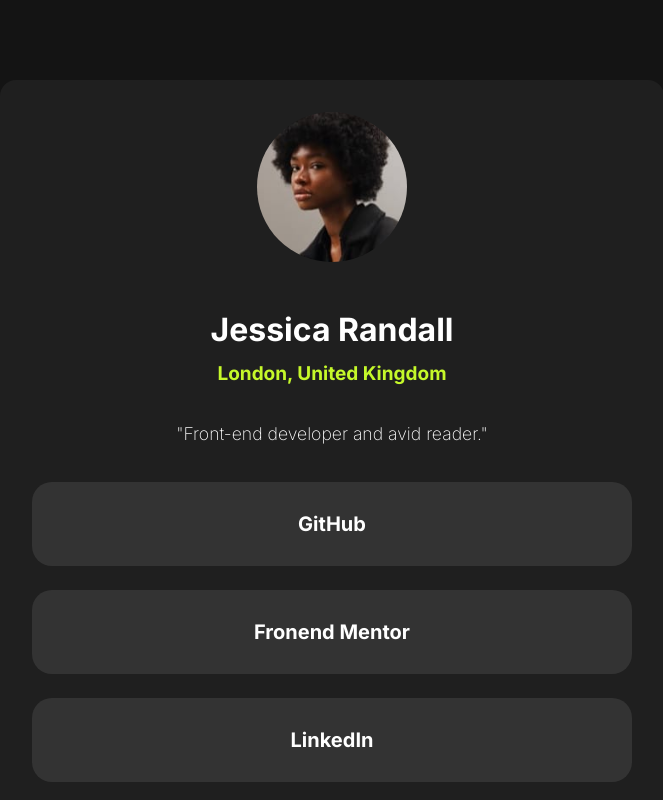
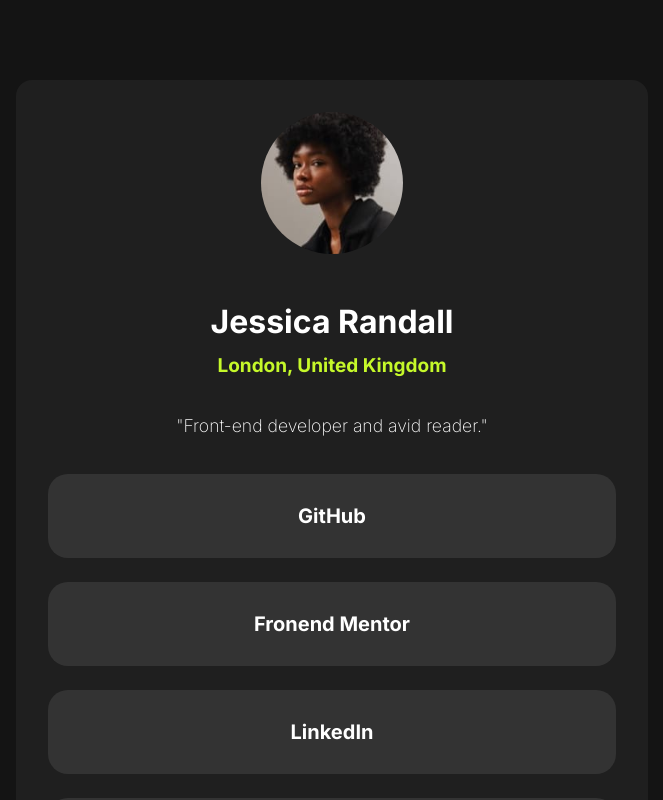
Before and after one commit to leopoldo-moreira/social-links-profile, a React (Create React App) app: page / in a window 1280 px wide. Shown: the top 800 px of the page, without its empty margins (308-971 px from the left). Built offline with nearby package versions, Linux system fonts and the light colour scheme.

Commit message:
teste responsive

```diff
--- a/src/App.css
+++ b/src/App.css
@@ -12,7 +12,7 @@
     border-radius: 1em;
     margin: 5em auto;
     width: 45%;
-    min-width: 600px;
+
     display: flex;
     flex-direction: column;
     justify-content: center;
```
